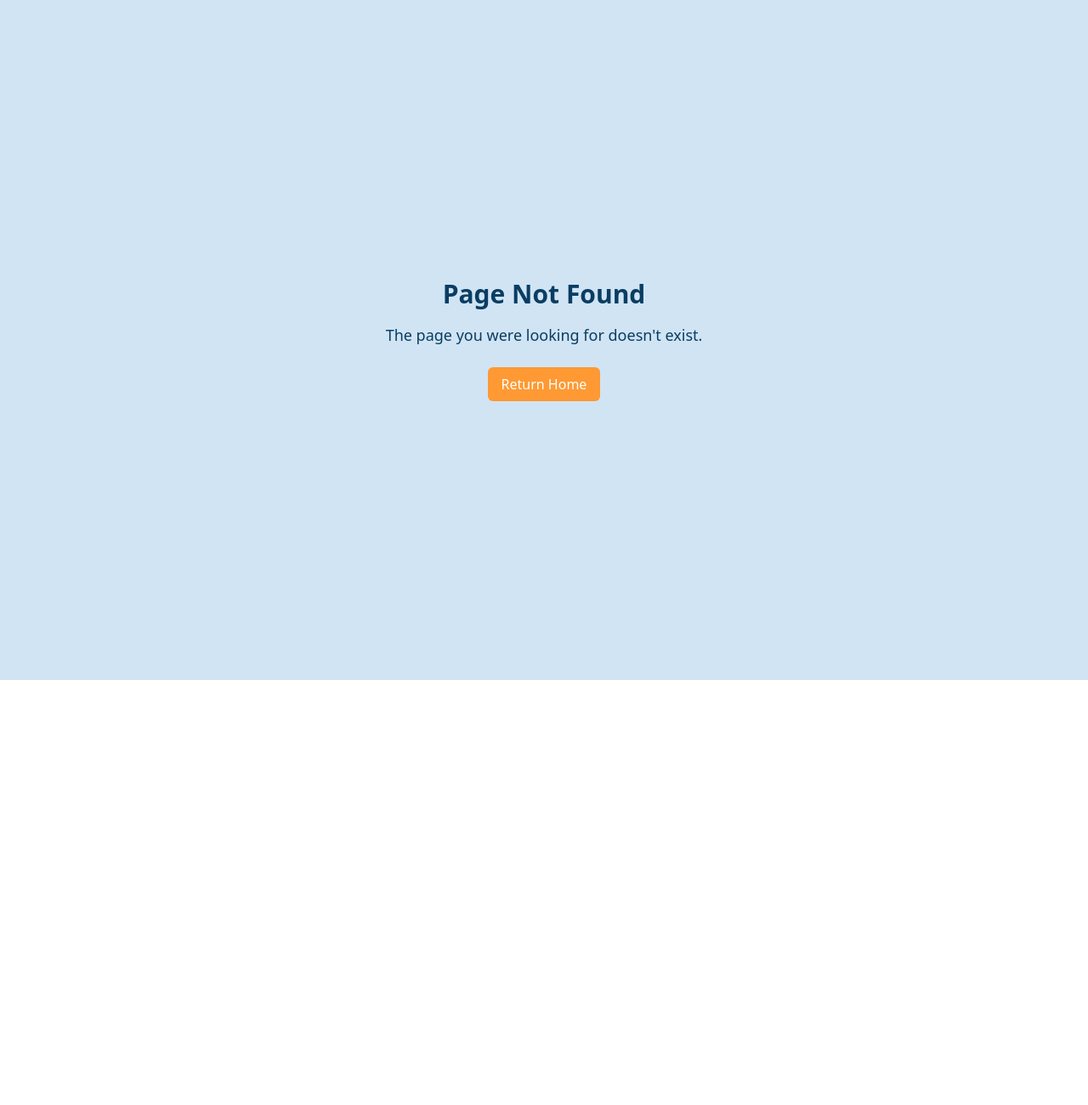
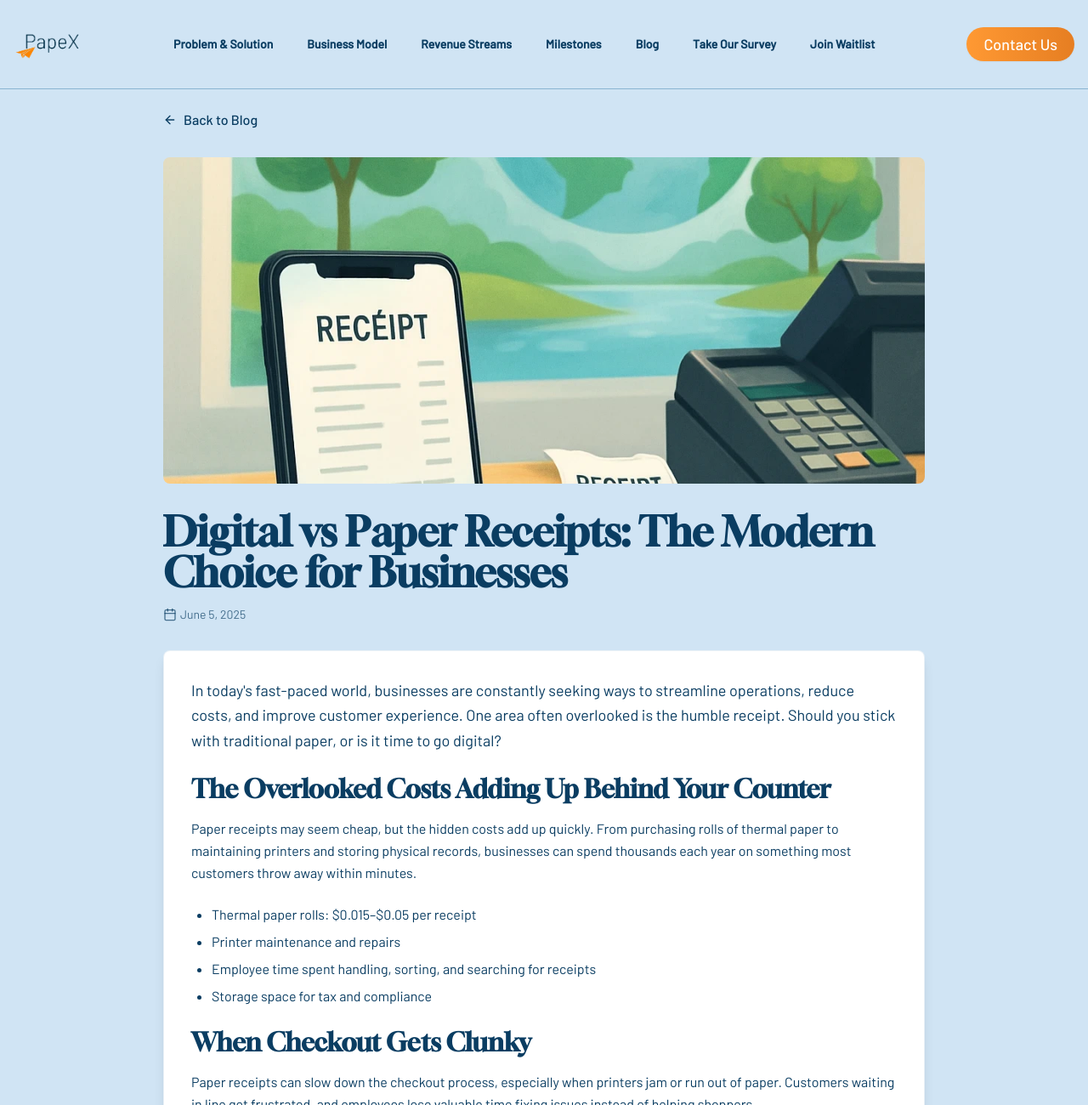
Before and after one commit to RaasinRahman/PapeXWeb, a Next.js app: page /blog/digital-vs-paper-receipts in a window 1280 px wide. Before the commit this address had no page. Shown: the top 1300 px of the page at 85% size. Before the commit the page ends 800 px from the top, so only its background shows below. Built offline with nearby package versions, Linux system fonts and the light colour scheme.

Commit message:
Add new blog post on digital vs paper receipts, including detailed content and a hero image. Update blogPosts array to include this entry.

```diff
--- /dev/null
+++ b/app/blog/digital-vs-paper-receipts/page.tsx
@@ -0,0 +1,165 @@
+"use client"
+
+import Image from "next/image"
+import Link from "next/link"
+import { Calendar, ArrowLeft } from "lucide-react"
+import { MainNavigation, MainFooter } from "@/components/main-navigation"
+
+export default function BlogPost() {
+  return (
+    <div className="min-h-screen bg-[#d0e4f4] flex flex-col">
+      <MainNavigation />
+
+      <main className="flex-1 container mx-auto py-6 px-4">
+        <div className="max-w-4xl mx-auto">
+          {/* Back to Blog */}
+          <Link
+            href="/blog"
+            className="inline-flex items-center gap-2 text-[#0a3d62] hover:text-[#ff9933] transition-colors mb-8 font-medium"
+          >
+            <ArrowLeft className="h-4 w-4" />
+            Back to Blog
+          </Link>
+
+          {/* Hero Image */}
+          <div className="relative h-64 md:h-96 w-full rounded-lg overflow-hidden mb-8">
+            <Image
+              src="/blog/digital-vs-paper-hero.png"
+              alt="Digital vs Paper Receipts: The Modern Choice"
+              fill
+              className="object-cover object-center"
+              priority
+            />
+          </div>
+
+          {/* Article Header */}
+          <div className="mb-8">
+            <h1 className="text-3xl md:text-5xl font-bold text-[#0a3d62] mb-4 font-gloock leading-tight">
+              Digital vs Paper Receipts: The Modern Choice for Businesses
+            </h1>
+            <div className="flex items-center gap-4 text-sm text-[#0a3d62]/70 mb-6">
+              <div className="flex items-center gap-1">
+                <Calendar className="h-4 w-4" />
+                <span>June 5, 2025</span>
+              </div>
+            </div>
+          </div>
+
+          {/* Article Content */}
+          <article className="prose prose-lg max-w-none">
+            <div className="bg-white rounded-lg p-8 shadow-lg border border-[#8ab5d1]/20">
+              <p className="text-lg text-[#0a3d62] leading-relaxed mb-6">
+                In today's fast-paced world, businesses are constantly seeking ways to streamline operations, reduce costs, and improve customer experience. One area often overlooked is the humble receipt. Should you stick with traditional paper, or is it time to go digital?
+              </p>
+
+              <h2 className="text-2xl md:text-3xl font-bold text-[#0a3d62] mb-4 font-gloock">
+                The Overlooked Costs Adding Up Behind Your Counter
+              </h2>
+              <p className="text-[#0a3d62] leading-relaxed mb-6">
+                Paper receipts may seem cheap, but the hidden costs add up quickly. From purchasing rolls of thermal paper to maintaining printers and storing physical records, businesses can spend thousands each year on something most customers throw away within minutes.
+              </p>
+              <ul className="list-disc pl-6 mb-6 text-[#0a3d62] space-y-2">
+                <li>Thermal paper rolls: $0.015–$0.05 per receipt</li>
+                <li>Printer maintenance and repairs</li>
+                <li>Employee time spent handling, sorting, and searching for receipts</li>
+                <li>Storage space for tax and compliance</li>
+              </ul>
+
+              <h2 className="text-2xl md:text-3xl font-bold text-[#0a3d62] mb-4 font-gloock">
+                When Checkout Gets Clunky
+              </h2>
+              <p className="text-[#0a3d62] leading-relaxed mb-6">
+                Paper receipts can slow down the checkout process, especially when printers jam or run out of paper. Customers waiting in line get frustrated, and employees lose valuable time fixing issues instead of helping shoppers.
+              </p>
+
+              <h2 className="text-2xl md:text-3xl font-bold text-[#0a3d62] mb-4 font-gloock">
+                The Environmental Toll
+              </h2>
+              <p className="text-[#0a3d62] leading-relaxed mb-6">
+                Producing paper receipts requires millions of trees, billions of gallons of water, and significant energy. Most receipts are coated with chemicals like BPA or BPS, making them unrecyclable and harmful to the environment.
+              </p>
+              <ul className="list-disc pl-6 mb-6 text-[#0a3d62] space-y-2">
+                <li>10 million trees cut down annually for receipts in the US alone</li>
+                <li>1 billion gallons of water used</li>
+                <li>Carbon emissions equal to 471,000 cars per year</li>
+              </ul>
+
+              <h2 className="text-2xl md:text-3xl font-bold text-[#0a3d62] mb-4 font-gloock">
+                Why Digital Receipts Are the Future
+              </h2>
+              <p className="text-[#0a3d62] leading-relaxed mb-6">
+                Digital receipts offer a smarter, greener, and more efficient alternative. They're instantly delivered to customers' phones, automatically organized, and easy to retrieve for returns or expense tracking. Businesses save money, reduce clutter, and show customers they care about the planet.
+              </p>
+              <ul className="list-disc pl-6 mb-6 text-[#0a3d62] space-y-2">
+                <li>Lower cost per receipt (as low as $0.01)</li>
+                <li>No paper, ink, or printer maintenance</li>
+                <li>Instant delivery and easy access for customers</li>
+                <li>Eco-friendly and sustainable</li>
+              </ul>
+
+              <h2 className="text-2xl md:text-3xl font-bold text-[#0a3d62] mb-4 font-gloock">
+                Making the Switch Is Easy
+              </h2>
+              <p className="text-[#0a3d62] leading-relaxed mb-6">
+                Platforms like <a href="https://www.papex.app/" target="_blank" rel="noopener noreferrer" className="text-[#ff9933] hover:underline">PapeX</a> make it simple for businesses to adopt digital receipts without disrupting their existing checkout flow. Integration is seamless, and the benefits are immediate.
+              </p>
+              <p className="text-[#0a3d62] leading-relaxed mb-8">
+                Ready to save money, delight customers, and help the environment? <a href="https://www.papex.app/waitlist/" target="_blank" rel="noopener noreferrer" className="text-[#ff9933] hover:underline">Join our waitlist</a> and be part of the paperless revolution.
+              </p>
+
+              {/* Call to Action */}
+              <div className="bg-gradient-to-r from-[#0a3d62]/5 to-[#ff9933]/5 p-6 rounded-lg border border-[#ff9933]/20 text-center">
+                <h3 className="text-xl font-bold text-[#0a3d62] mb-3">Go Digital, Go Green</h3>
+                <p className="text-[#0a3d62] mb-4">Thousands of businesses are already making the switch to digital receipts. Don't get left behind.</p>
+                <div className="flex flex-col sm:flex-row gap-3 justify-center">
+                  <Link
+                    href="https://www.papex.app/waitlist/"
+                    className="bg-gradient-to-r from-[#ff9933] to-[#e67e22] hover:opacity-90 text-white font-medium shadow-md border-none rounded-full px-6 py-3 transition-all"
+                  >
+                    Join Our Waitlist
+                  </Link>
+                  <Link
+                    href="https://www.papex.app/survey/"
+                    className="bg-white text-[#0a3d62] border border-[#0a3d62]/20 hover:bg-[#0a3d62] hover:text-white font-medium rounded-full px-6 py-3 transition-all"
+                  >
+                    Take Our Survey
+                  </Link>
+                </div>
+              </div>
+            </div>
+          </article>
+
+          {/* Navigation */}
+          <div className="mt-12 flex justify-between items-center">
+            <Link
+              href="/blog"
+              className="inline-flex items-center gap-2 text-[#0a3d62] hover:text-[#ff9933] transition-colors font-medium"
+            >
+              <ArrowLeft className="h-4 w-4" />
+              Back to All Posts
+            </Link>
+          </div>
+        </div>
+
+        <div className="mt-16 relative">
+          <div className="relative flex items-center">
+            <div className="flex-1">
+              <div className="w-full h-0.5 border-b border-dashed border-[#ff9933]"></div>
+            </div>
+            <div className="flex-shrink-0 ml-2">
+              <Image
+                src="/logos/trans.png"
+                alt="PapeX Logo"
+                width={32}
+                height={32}
+                className="transform rotate-45"
+              />
+            </div>
+          </div>
+        </div>
+      </main>
+
+      <MainFooter />
+    </div>
+  )
+}
--- a/app/blog/page.tsx
+++ b/app/blog/page.tsx
@@ -30,6 +30,14 @@ const blogPosts: BlogPost[] = [
     date: "June 1, 2025",
     image: "/blog/hsitryp.jpeg",
     slug: "history-of-receipts"
+  },
+  {
+    id: "3",
+    title: "Digital vs Paper Receipts: The Modern Choice for Businesses",
+    excerpt: "Should you stick with traditional paper, or is it time to go digital? Discover the hidden costs of paper receipts and why digital is the smarter, greener, and more efficient choice for modern businesses.",
+    date: "June 5, 2025",
+    image: "/blog/digital-vs-paper-hero.png",
+    slug: "digital-vs-paper-receipts"
   }
 ]
 
```
Also changed, not shown: public/blog/digital-vs-paper-hero.png (added).
